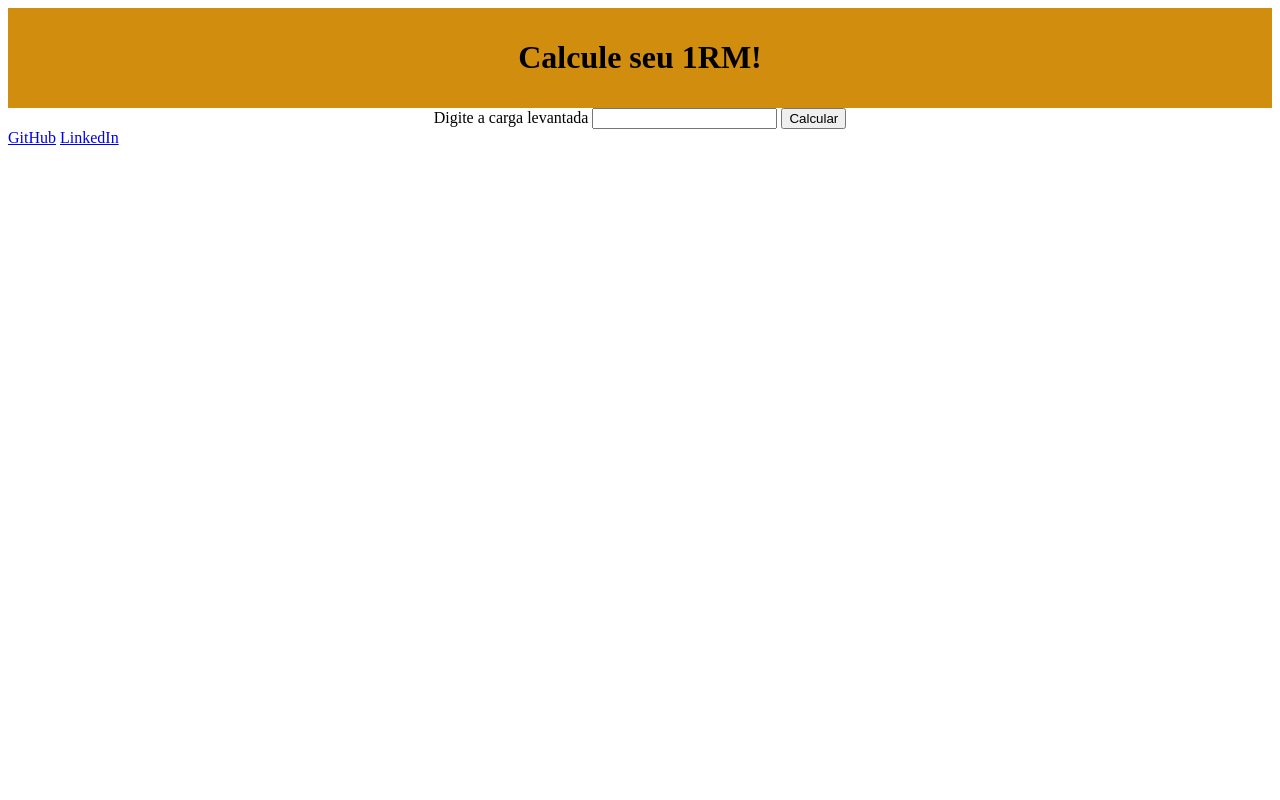
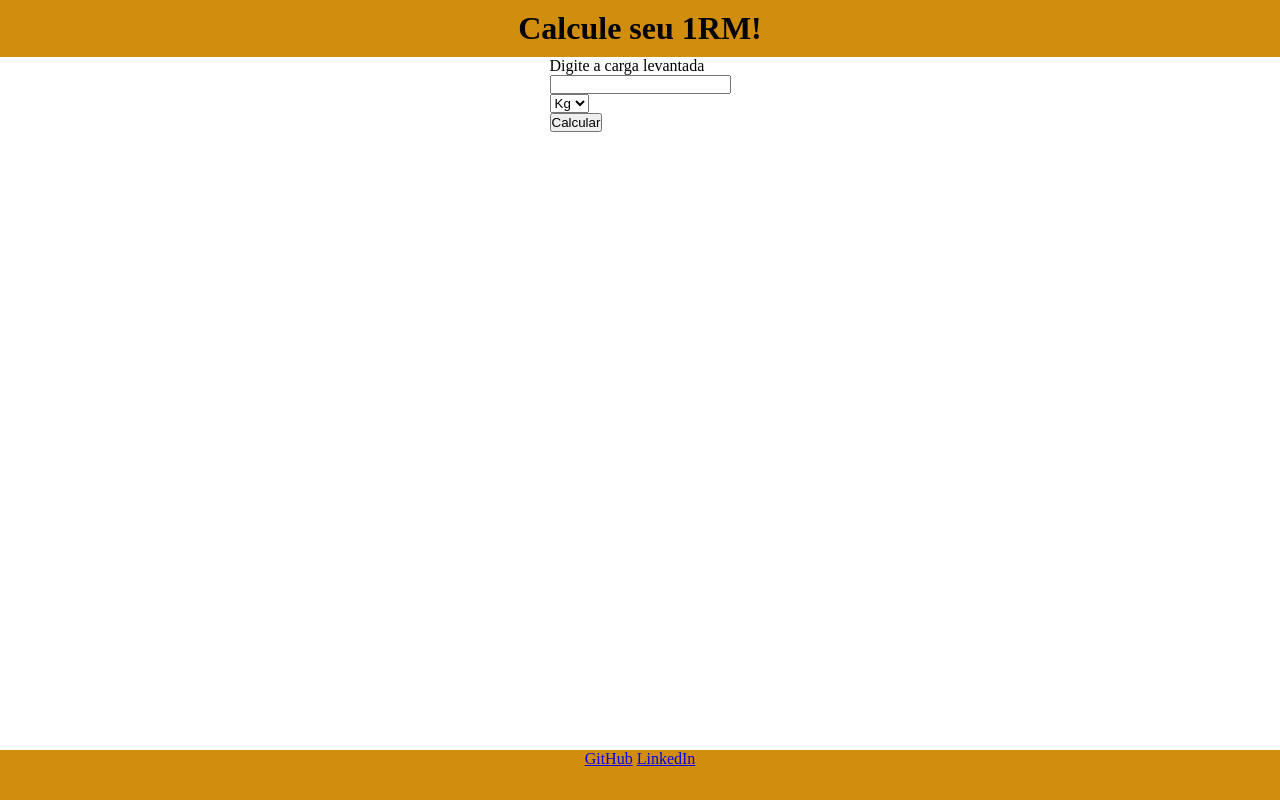
Before and after one commit to Vitin46/1RM-Calculator, a plain HTML site: page index.html in a window 1280 px wide. Drawn offline with Linux system fonts and the light colour scheme.

Commit message:
separação das divs.

```diff
--- a/css/style.css
+++ b/css/style.css
@@ -1,3 +1,9 @@
+*{
+    margin: 0;
+    padding: 0;
+    box-sizing: border-box;
+}
+
 #topo{
     padding: 10px;
     margin: 0;
@@ -14,6 +20,12 @@
 
 }
 
-#baixo{
-    align-items: center;
+.rodape{
+    text-align: center;
+    background: #d18d0e;
+    width: 100%;
+    height: 50px;
+    position: absolute;
+    bottom: 0;
+    left: 0;
 }
--- a/index.html
+++ b/index.html
@@ -18,17 +18,29 @@
         <main>
             <div id="form" class="container">
                 <form action="./js/script.js">
-                    <label for="carga" id="name">Digite a carga levantada</label>
-                    <input type="text" id="carga" name="carga" maxlength="5" />
-                    <button id="botao">Calcular</button>
+                    <div class="titulo_carga">
+                        <label for="carga" id="name">Digite a carga levantada</label>
+                    </div>
+                    <div class="carga">
+                        <input type="number" id="carga" name="carga" maxlength="6"/>
+                    </div>
+                    <div class="selecao">
+                        <select name="unidade_de_massa" >
+                            <option value="kg">Kg</option>
+                            <option value="lb">Lb</option>
+                        </select>
+                    </div>
+                    <div class="calcular">
+                        <button type="submit" id="botao">Calcular</button>
+                    </div>
                 </form>
             </div>
         </main>
 
         <footer>
-            <div id="baixo">
-                <a href="https://github.com/vitin46" class="link">GitHub</a>
-                <a href="https://www.linkedin.com/in/victor-lira-58163127b/" class="link">LinkedIn</a>
+            <div class="rodape">
+                <a href="https://github.com/vitin46" class="link" target="_blank">GitHub</a>
+                <a href="https://www.linkedin.com/in/victor-lira-58163127b/" class="link" target="_blank">LinkedIn</a>
             </div>
         </footer>
     </body>
```
